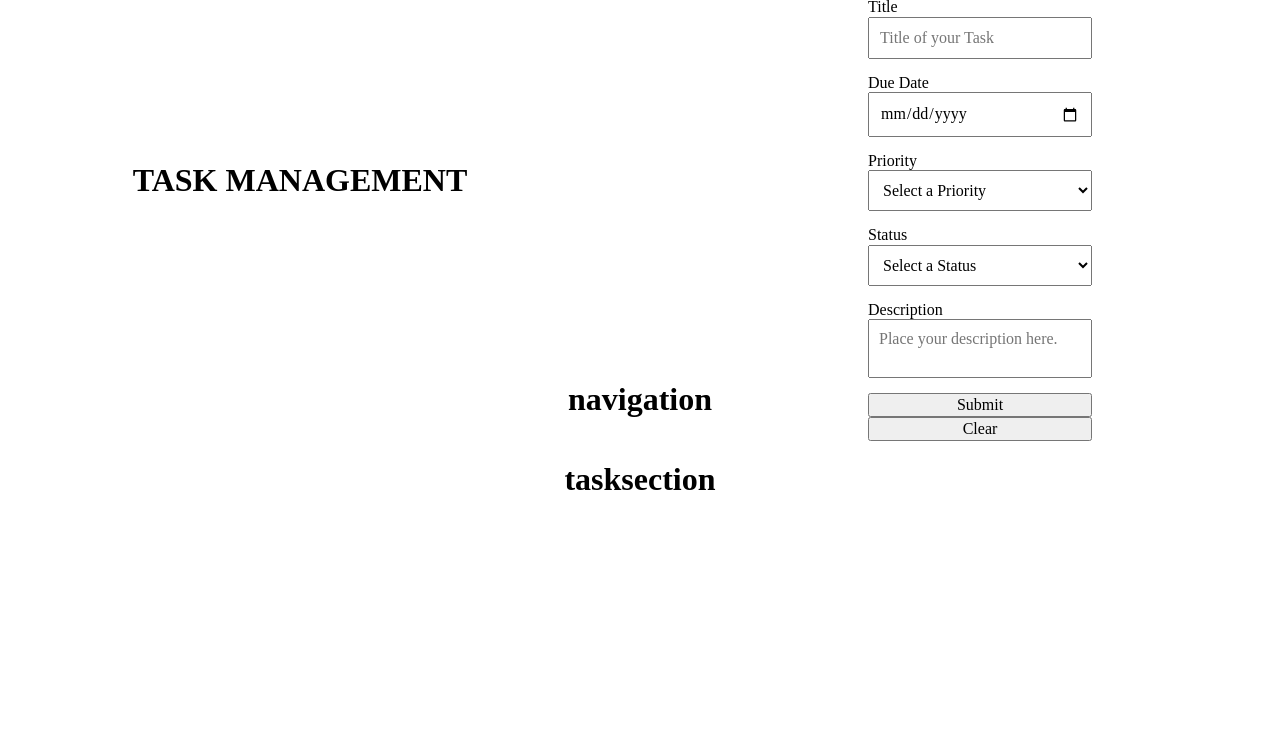
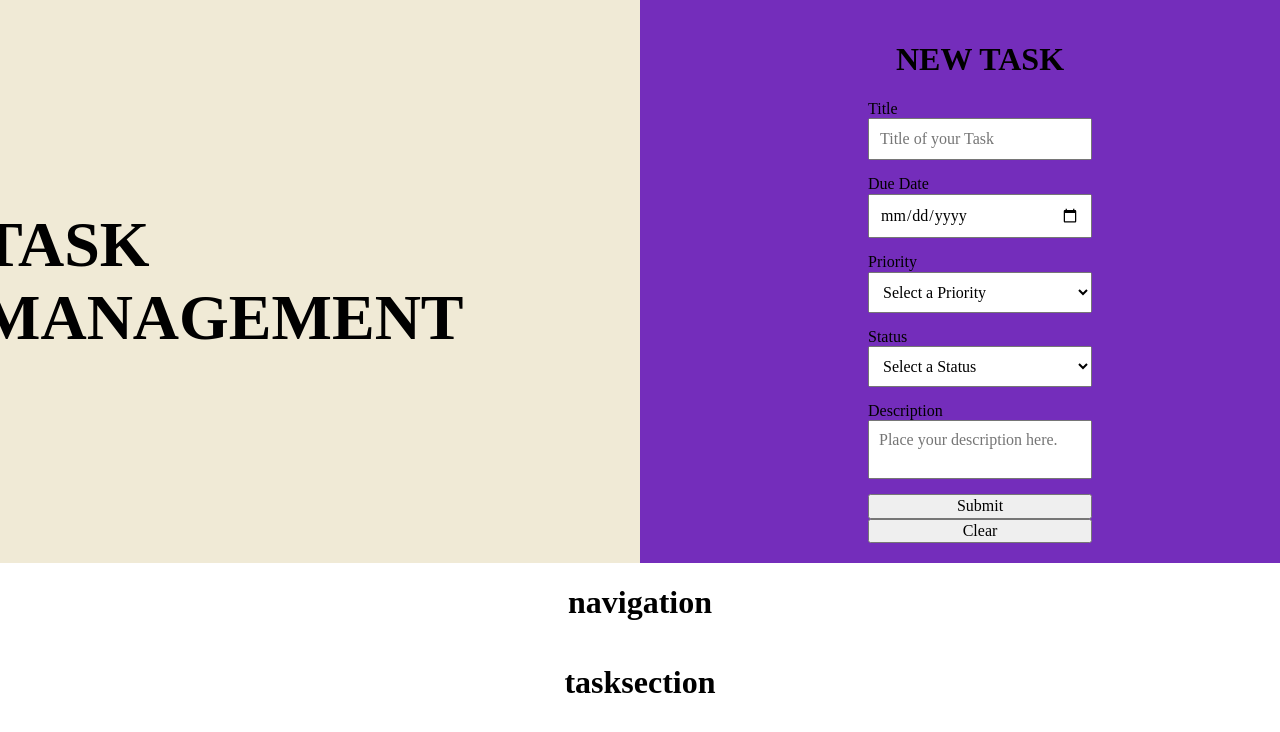
Before and after one commit to RayYepiz/taskManager, a React (Vite) app: page / in a window 1280 px wide. Shown: the top 732 px of the page. Built offline with nearby package versions, Linux system fonts and the light colour scheme.

Commit message:
working on overall css. still need to add database, navigation, and how I will display tasks.

```diff
--- a/src/App.css
+++ b/src/App.css
@@ -15,16 +15,24 @@
 }
 
 .heroWrapper {
+    position: relative;
     display: flex;
+
 }
 
 .heroSide {
     display: flex;
     justify-content: center;
     align-items: center;
-    height: 40vh;
     width: 50vw;
     padding: 20px;
+    background-color: var(--off-white-color);
+    font-size: 2em;
+}
+
+.mgmt {
+    display: block;
+    color: var(--primary-color);
 }
 
 .formSide {
@@ -32,9 +40,13 @@
     flex-direction: column;
     justify-content: center;
     align-items: center;
-    height: 40vh;
     width: 50vw;
     padding: 20px;
+    background-color: var(--primary-color);
+}
+
+.formHeader {
+    color: var(--off-white-color);
 }
 
 .form {
```
